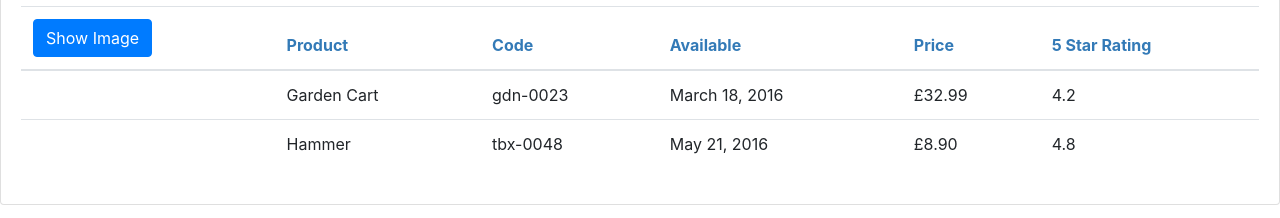
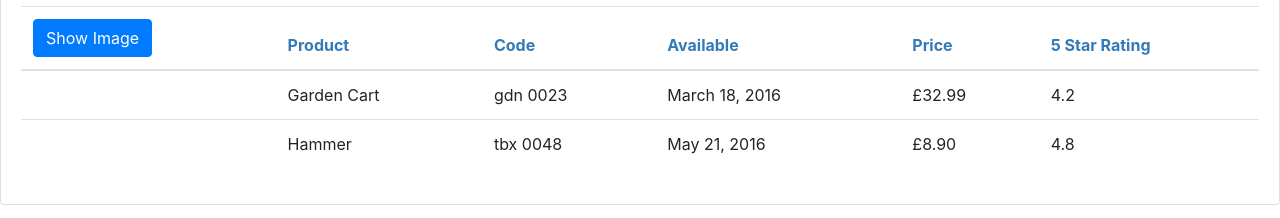
Before and after one commit to seb-faull/Angular-ProductManagement, an Angular app: page / in a window 1280 px wide. Shown: the part 202-420 px from the top of the page. Built offline with nearby package versions, Linux system fonts and the light colour scheme.

Commit message:
Add custom pipes

```diff
--- a/src/app/app.module.ts
+++ b/src/app/app.module.ts
@@ -4,12 +4,14 @@
 
 import { AppComponent } from './app.component';
 import { ProductListComponent } from './products/product-list.component';
+import { ConvertToSpacesPipe } from './shared/convert-to-spaces.pipe';
 
 @NgModule({
   // Our directives, components and pipes are declared in the declarations array
   declarations: [
     AppComponent,
-    ProductListComponent
+    ProductListComponent,
+    ConvertToSpacesPipe
   ],
   // Directives, components and pipes used from other sources such as Angular or
   // third parties are delcared in the imports array
--- a/src/app/products/product-list.component.html
+++ b/src/app/products/product-list.component.html
@@ -45,9 +45,9 @@
                   [style.margin.px]='imageMargin'>
             </td>
             <td>{{ product.productName }}</td>
-            <td>{{ product.productCode | lowercase}}</td>
+            <td>{{ product.productCode | lowercase | convertToSpaces: '-' }}</td>
             <td>{{ product.releaseDate }}</td>
-            <td>{{ product.price | currency: 'GBP': 'symbol': '1.2-2'}}</td>
+            <td>{{ product.price | currency: 'GBP': 'symbol': '1.2-2' }}</td>
             <td>{{ product.starRating }}</td>
           </tr>
         </tbody>
--- a/src/app/products/product-list.component.ts
+++ b/src/app/products/product-list.component.ts
@@ -1,4 +1,4 @@
-import { Component } from "@angular/core";
+import { Component, OnInit } from "@angular/core";
 import { IProduct } from "./product";
 
 @Component({
@@ -6,7 +6,7 @@
   templateUrl: './product-list.component.html',
   styleUrls: ['./product-list.component.css']
 })
-export class ProductListComponent {
+export class ProductListComponent implements OnInit {
   pageTitle: string = 'Product List';
   imageWidth: number = 50;
   imageMargin: number = 2;
@@ -38,4 +38,8 @@
   toggleImage(): void {
     this.showImage = !this.showImage;
   }
+
+  ngOnInit(): void {
+    console.log('In OnInit');
+  }
 }
--- /dev/null
+++ b/src/app/shared/convert-to-spaces.pipe.ts
@@ -0,0 +1,12 @@
+import { Pipe, PipeTransform } from "@angular/core";
+
+@Pipe({
+  name: 'convertToSpaces'
+})
+export class ConvertToSpacesPipe implements PipeTransform {
+
+  transform(value: string, character: string): string {
+    return value.replace(character, ' ');
+  }
+
+}
```
